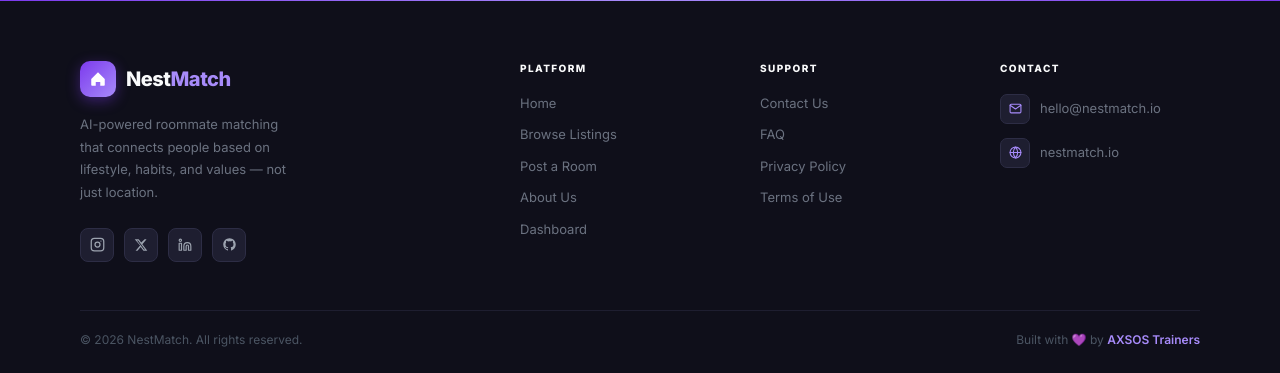
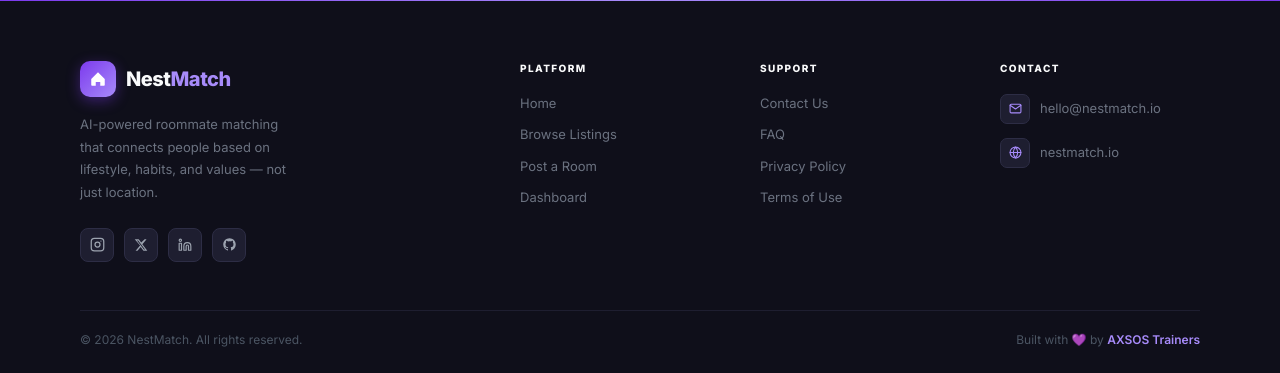
Before and after one commit to Mostafa-Aljazar/NestMatch, a Django app: page / in a window 1280 px wide. Shown: the part 3027-3400 px from the top of the page. Run offline with Django 5.2, Linux system fonts and the light colour scheme; data that the repository does not hold is empty; some libraries are stand-ins or nearby versions.

Commit message:
fix: remove about link from footer

```diff
--- a/core_app/templates/core_app/partials/footer.html
+++ b/core_app/templates/core_app/partials/footer.html
@@ -71,7 +71,6 @@
           <a href="/"           style="font-size:13px;color:#6b7280;text-decoration:none;transition:color .15s" onmouseover="this.style.color='#a78bfa'" onmouseout="this.style.color='#6b7280'">Home</a>
           <a href="/rooms/"     style="font-size:13px;color:#6b7280;text-decoration:none;transition:color .15s" onmouseover="this.style.color='#a78bfa'" onmouseout="this.style.color='#6b7280'">Browse Listings</a>
           <a href="/rooms/new/" style="font-size:13px;color:#6b7280;text-decoration:none;transition:color .15s" onmouseover="this.style.color='#a78bfa'" onmouseout="this.style.color='#6b7280'">Post a Room</a>
-          <a href="/about/"     style="font-size:13px;color:#6b7280;text-decoration:none;transition:color .15s" onmouseover="this.style.color='#a78bfa'" onmouseout="this.style.color='#6b7280'">About Us</a>
           <a href="/dashboard/" style="font-size:13px;color:#6b7280;text-decoration:none;transition:color .15s" onmouseover="this.style.color='#a78bfa'" onmouseout="this.style.color='#6b7280'">Dashboard</a>
         </div>
       </div>
```
